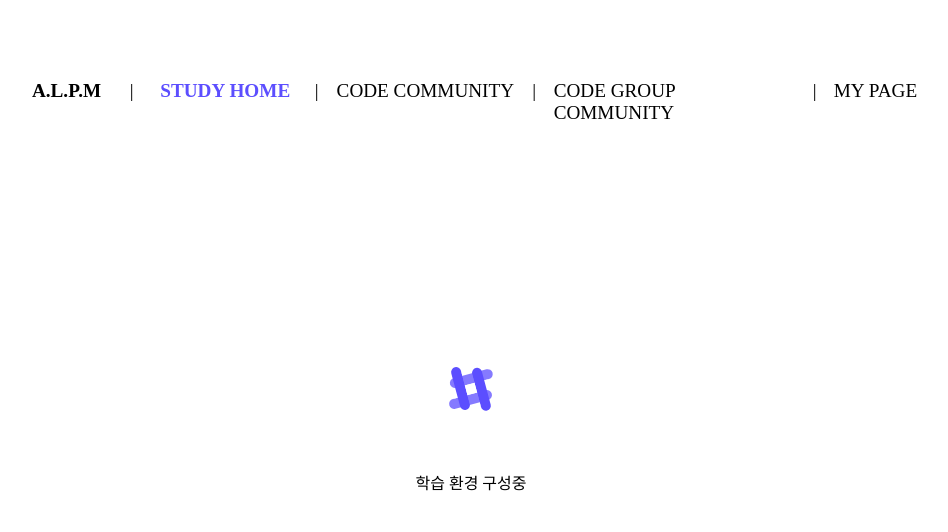
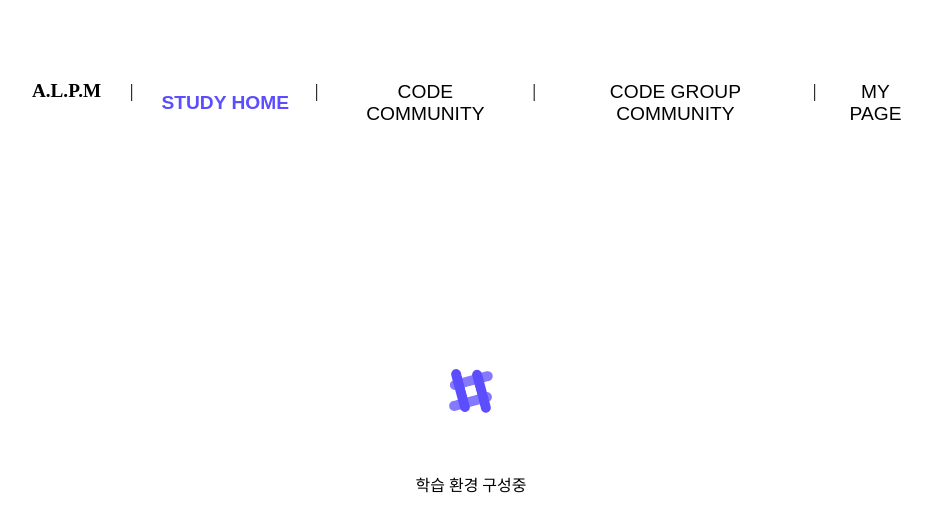
Before and after one commit to AL-PM/ALPM-web, a React (Create React App) app: page /study in a window 1280 px wide. Shown: the top 532 px of the page, without its empty margins (169-1117 px from the left). Built offline with nearby package versions, Linux system fonts and the light colour scheme; no server answers; a web font is replaced by a local one.

Commit message:
[MOD] ETC 메인 메뉴바 CSS 수정

```diff
--- a/src/Etc/MainMenuBar/MainMenuBar.css
+++ b/src/Etc/MainMenuBar/MainMenuBar.css
@@ -1,14 +1,63 @@
-#MainMenubar{
+#MainMenubar {
     width: 70vw;
-    margin-top : 10vh;
-    margin-left : 15vw;
+    margin-top: 10vh;
+    margin-left: 15vw;
     margin-right: 15vw;
     display: grid;
-    grid-template-columns : 1fr 0.5fr 1.65fr 0.45fr 2.05fr 0.45fr 2.8fr 0.4fr 1fr  ;
+    grid-template-columns: 1fr 0.5fr 1.65fr 0.45fr 2.05fr 0.45fr 2.8fr 0.4fr 1fr;
     justify-items: center;
     font-size: larger;
 }
 
-#MainMenuBarLogo{
+#MainMenuBarLogo {
     font-weight: bold;
 }
+
+.menu-button {
+    background: none;
+    border: none;
+    cursor: pointer;
+    font-size: inherit;
+    color: black;
+    transition: color 0.3s ease;
+}
+
+.menu-button:hover {
+    color: #B3B3B3; /* 기본 hover 색상 */
+}
+
+.menu-button.active-study {
+    font-weight: bold;
+    color: #5C4EFF;
+}
+
+.menu-button.active-code {
+    font-weight: bold;
+    color: #FF6B00;
+}
+
+.menu-button.active-codegroup {
+    font-weight: bold;
+    color: #009418;
+}
+
+.menu-button.active-mypage {
+    font-weight: bold;
+    color: #EF4949;
+}
+
+.menu-button:hover.active-study {
+    color: #AFA6FF; /* STUDY HOME hover 색상 */
+}
+
+.menu-button:hover.active-code {
+    color: #FFB380; /* CODE COMMUNITY hover 색상 */
+}
+
+.menu-button:hover.active-codegroup {
+    color: #66CC99; /* CODE GROUP COMMUNITY hover 색상 */
+}
+
+.menu-button:hover.active-mypage {
+    color: #FF7F7F; /* MY PAGE hover 색상 */
+}
--- a/src/Etc/MainMenuBar/MainMenuBar.jsx
+++ b/src/Etc/MainMenuBar/MainMenuBar.jsx
@@ -1,22 +1,42 @@
 import React from "react";
 import './MainMenuBar.css';
-import {useNavigate} from 'react-router-dom';
+import { useNavigate } from 'react-router-dom';
 
-function MainMenuBar({page}){
+function MainMenuBar({ page }) {
     const navigator = useNavigate();
-    return(
+    return (
         <div id="MainMenubar">
             <span id="MainMenuBarLogo">A.L.P.M</span>
             <span>|</span>
-            <span style={{fontWeight:page ==="Study" ? "bold" : "normal", color:page ==="Study" ? "#5C4EFF" : "Black"}} onClick={()=>navigator('/study')} >STUDY HOME</span>
+            <button
+                className={`menu-button ${page === "Study" ? "active-study" : ""}`}
+                onClick={() => navigator('/study')}
+            >
+                STUDY HOME
+            </button>
             <span>|</span>
-            <span style={{fontWeight:page ==="Code" ? "bold" : "normal", color:page ==="Code" ? "#FF6B00" : "Black"}} onClick={()=>navigator('/code')} >CODE COMMUNITY</span>
+            <button
+                className={`menu-button ${page === "Code" ? "active-code" : ""}`}
+                onClick={() => navigator('/code')}
+            >
+                CODE COMMUNITY
+            </button>
             <span>|</span>
-            <span style={{fontWeight:page ==="CodeGroup" ? "bold" : "normal", color:page ==="CodeGroup" ? "#009418" : "Black"}} onClick={()=>navigator('/codegroup')}>CODE GROUP COMMUNITY</span>
+            <button
+                className={`menu-button ${page === "CodeGroup" ? "active-codegroup" : ""}`}
+                onClick={() => navigator('/codegroup')}
+            >
+                CODE GROUP COMMUNITY
+            </button>
             <span>|</span>
-            <span style={{fontWeight:page ==="MyPage" ? "bold" : "normal", color:page ==="MyPage" ? "#EF4949" : "Black"}} onClick={()=>navigator('/mypage')}>MY PAGE</span>
+            <button
+                className={`menu-button ${page === "MyPage" ? "active-mypage" : ""}`}
+                onClick={() => navigator('/mypage')}
+            >
+                MY PAGE
+            </button>
         </div>
-    )
+    );
 }
 
 export default MainMenuBar;
```
